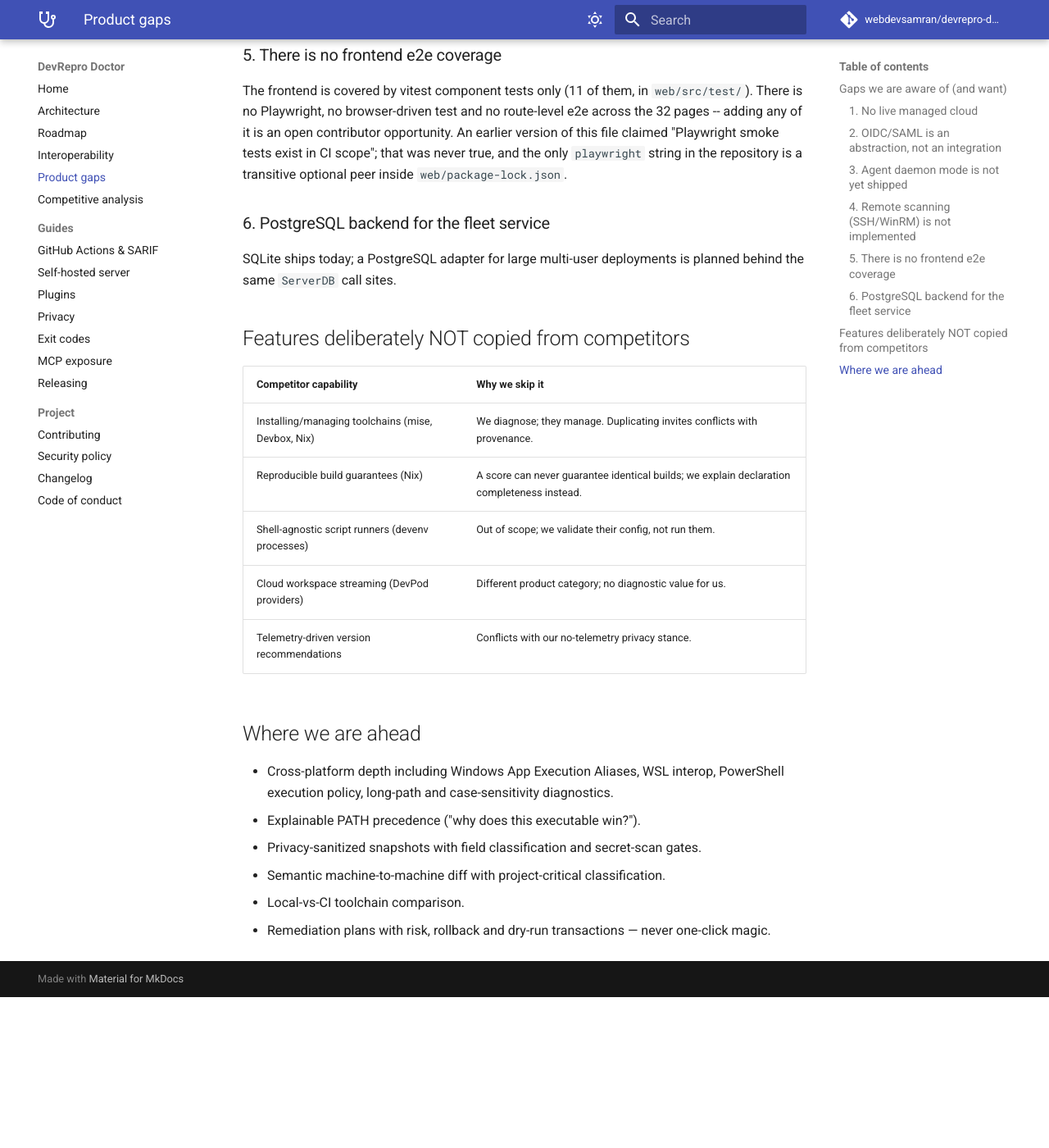
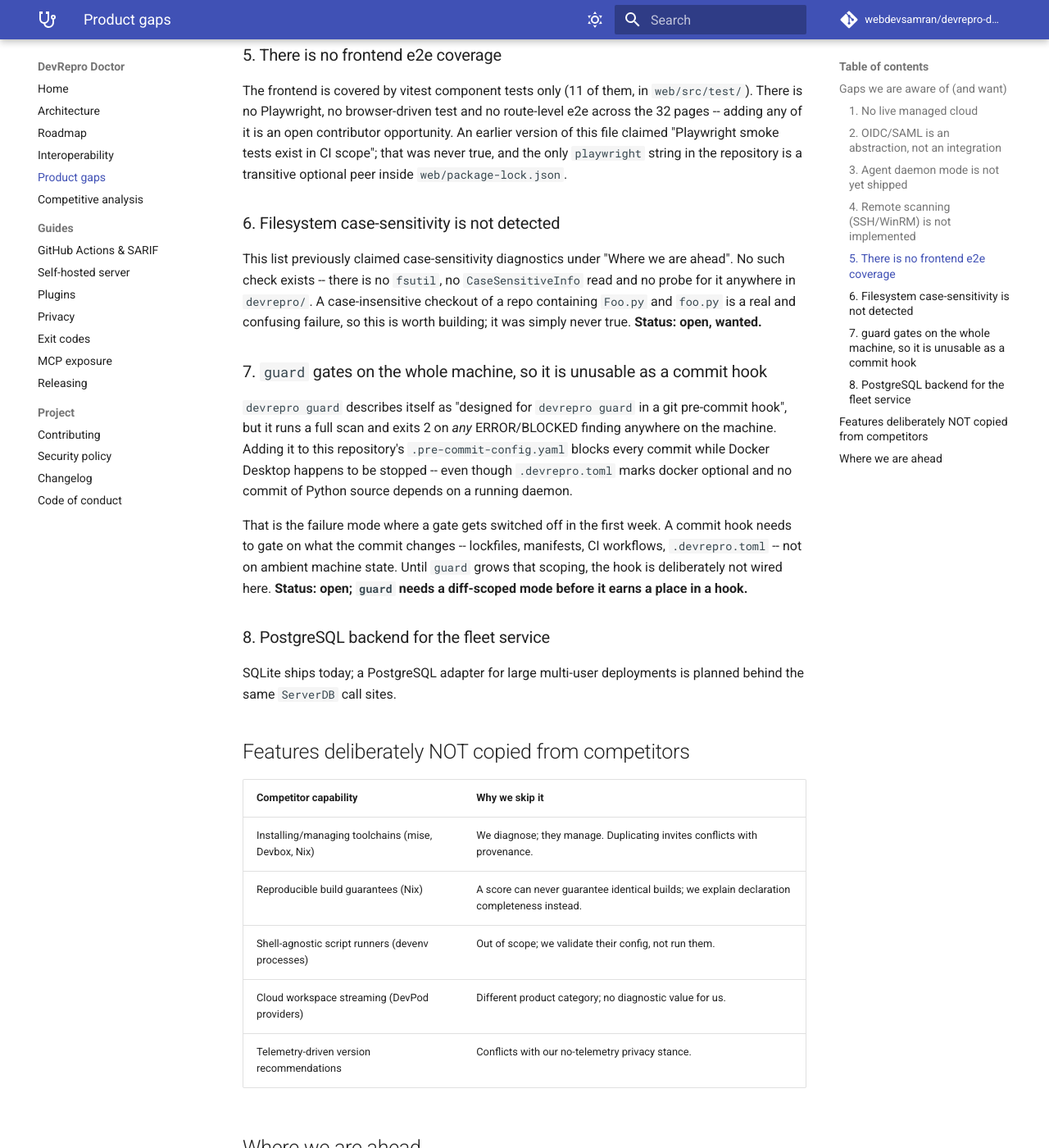
Before and after one commit to webdevsamran/devrepro-doctor, an MkDocs documentation site: the page built from docs/product-gaps.md, in a window 1280 px wide and 1400 px high, scrolled down 931 px. Shown: the whole window at 82% size. Built offline with MkDocs 1.6.1 and Material for MkDocs 9.7.7, drawn with Linux system fonts in a browser that asks for light colours; comment, search, counter and statistics services are not loaded; before the commit the page ends 2147 px from its top, so only the background shows below that; some of the changed text lies outside the part shown.

Commit message:
docs: correct four claims the code does not support
AGENTS.md listed a strict subset of the checks CI runs -- it omitted `scripts/`
from both ruff invocations and left out five gates entirely, so an agent could
run everything the file names, see it pass, and still be failed by CI for
reasons never mentioned. Its own rule is that the workflow wins and the file is
the bug. It also asserted `python/multiple-installations` is emitted by
nothing, which is false.

PRODUCT_GAPS.md claimed case-sensitivity diagnostics under "Where we are
ahead". No such check exists anywhere in the package. In the file whose stated
purpose is honesty about gaps, it is now recorded as one.

README.md and docs/index.md opened with `pip install devrepro-doctor`, which
returns 404 -- the name is unregistered, and publication is blocked on a PyPI
Trusted Publisher only the account owner can create. They now show the install
that works and say plainly what is pending.

action/action.yml defaulted to that same uninstallable package, so every
copy-paste of the published Action failed at `pip install`, and none of the
three documented examples overrode it. AGENTS.md marks this file as a public
interface not to be touched unasked; the change is to a default that could not
work, and the input name and type are unchanged.

```diff
--- a/PRODUCT_GAPS.md
+++ b/PRODUCT_GAPS.md
@@ -34,7 +34,28 @@ opportunity. An earlier version of this file claimed "Playwright smoke tests
 exist in CI scope"; that was never true, and the only `playwright` string in
 the repository is a transitive optional peer inside `web/package-lock.json`.
 
-### 6. PostgreSQL backend for the fleet service
+### 6. Filesystem case-sensitivity is not detected
+This list previously claimed case-sensitivity diagnostics under "Where we are
+ahead". No such check exists -- there is no `fsutil`, no `CaseSensitiveInfo`
+read and no probe for it anywhere in `devrepro/`. A case-insensitive checkout
+of a repo containing `Foo.py` and `foo.py` is a real and confusing failure, so
+this is worth building; it was simply never true. **Status: open, wanted.**
+
+### 7. `guard` gates on the whole machine, so it is unusable as a commit hook
+`devrepro guard` describes itself as "designed for `devrepro guard` in a git
+pre-commit hook", but it runs a full scan and exits 2 on *any* ERROR/BLOCKED
+finding anywhere on the machine. Adding it to this repository's
+`.pre-commit-config.yaml` blocks every commit while Docker Desktop happens to
+be stopped -- even though `.devrepro.toml` marks docker optional and no commit
+of Python source depends on a running daemon.
+
+That is the failure mode where a gate gets switched off in the first week. A
+commit hook needs to gate on what the commit changes -- lockfiles, manifests,
+CI workflows, `.devrepro.toml` -- not on ambient machine state. Until `guard`
+grows that scoping, the hook is deliberately not wired here. **Status: open;
+`guard` needs a diff-scoped mode before it earns a place in a hook.**
+
+### 8. PostgreSQL backend for the fleet service
 SQLite ships today; a PostgreSQL adapter for large multi-user deployments is
 planned behind the same `ServerDB` call sites.
 
```
Also changed, not shown: other parts of PRODUCT_GAPS.md (+1 -1 lines), AGENTS.md (+30 -10 lines), README.md (+5 -1 lines), docs/ci-github-actions.md (+3 -2 lines), docs/index.md (+5 -1 lines), 1 other file.
